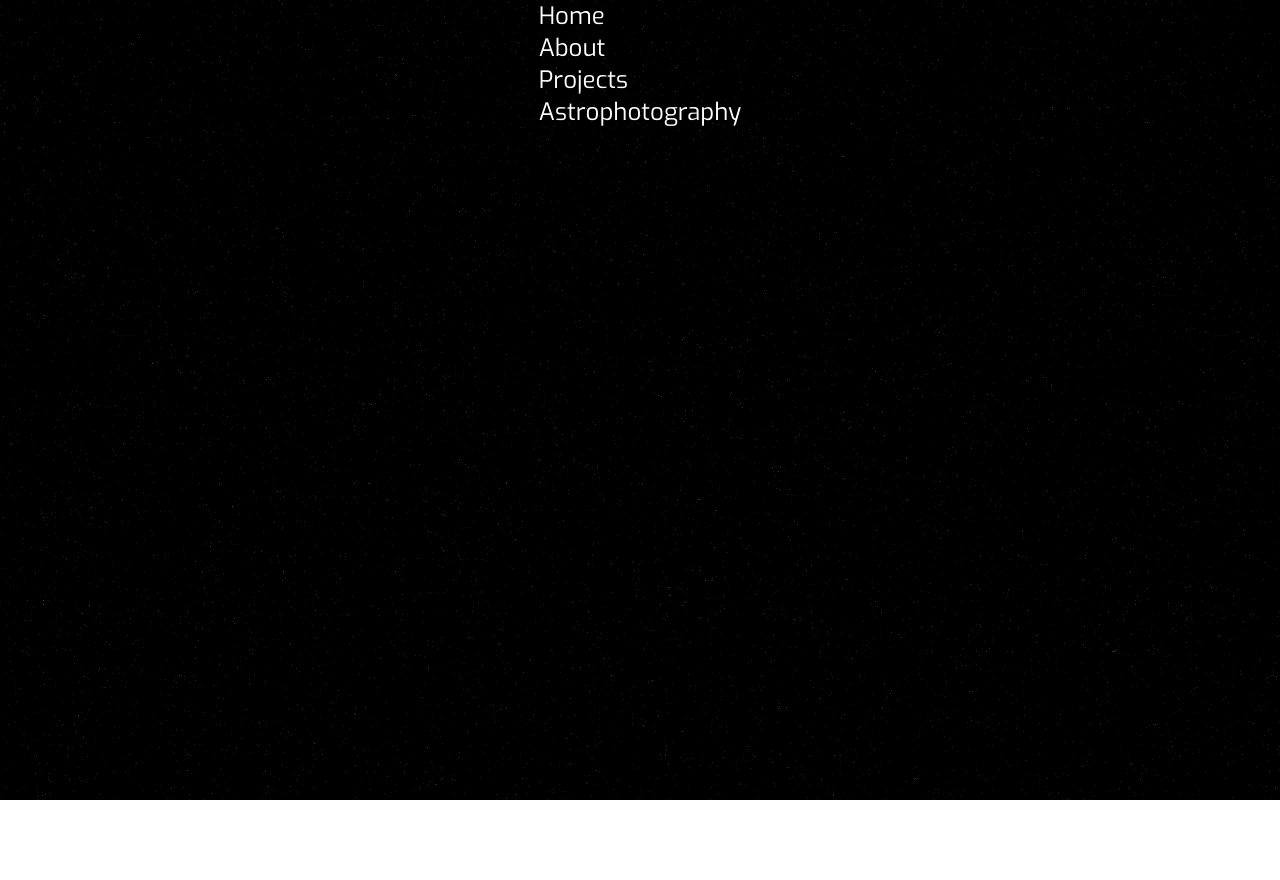
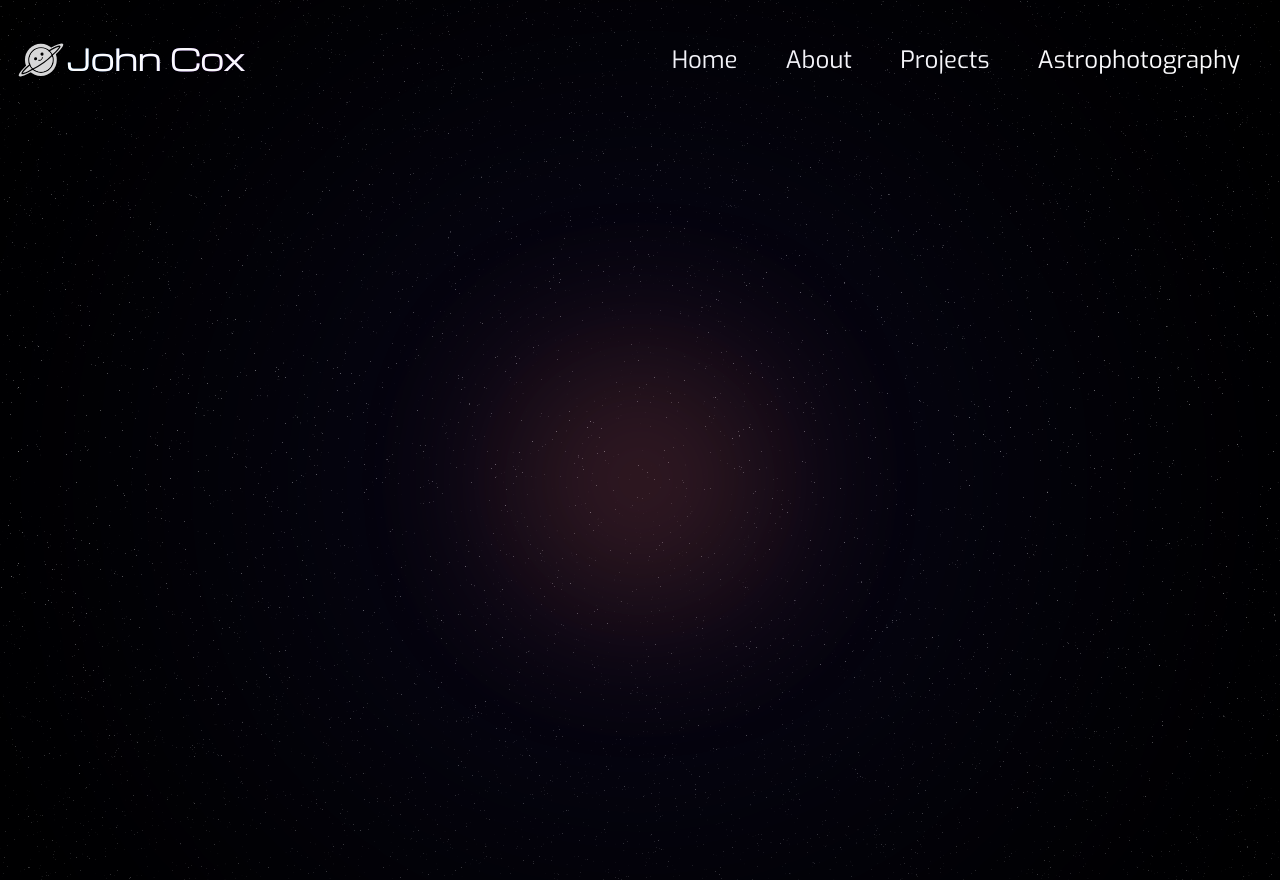
Before and after one commit to johncoxdev/personal-website, a Next.js app: page /about in a window 1280 px wide. Before the commit the page ends 800 px from the top, so only its background shows below. Built offline with nearby package versions, Linux system fonts and the light colour scheme.

Commit message:
forgot to push

```diff
--- a/src/app/about/page.tsx
+++ b/src/app/about/page.tsx
@@ -1,18 +1,13 @@
 import NebulaEffect from '@/components/NebulaEffect'
-import NormalNavbar from '@/components/NormalHeader'
+import NormalNavbar from '@/components/NormalNavbar'
 
 export default function About() {
   return (
     <main className="cursor-custom bg-stars bg-cover min-h-screen">
       <NormalNavbar />
-      {/* <NebulaEffect />
-      <NormalNavbar /> */}
-      {/* <div className='absolute'>
-        <div className='flex justify-center'>
-          <p className='animate-animate-text bg-gradient-to-r from-dark-babyblue via-babyblue via-blurple via-purple via-blurple via-babyblue to-dark-babyblue font-michroma bg-clip-text text-white text-4xl sm:text-5xl hover:text-transparent'>About Me</p>
-        </div>
-
-        </div> */}
+      <div className="flex items-center justify-center min-h-screen">
+        <NebulaEffect />
+      </div>
     </main>
   )
 }
--- a/src/components/NebulaEffect.tsx
+++ b/src/components/NebulaEffect.tsx
@@ -1,10 +1,10 @@
 const NebulaEffect = () => {
-    return (
-        <div className="flex justify-center">
-            <div className="absolute animate-animate-ping w-96 h-96 sm:w-114 sm:h-114 shrink-0 grow-0 rounded-full blur-5xl" style={{ background: 'radial-gradient(circle, rgba(48, 39, 143, 1) 0%, rgba(0, 0, 0, 0) 100%)' }}></div>
-            <div className="absolute animate-animate-ping w-28 h-28 sm:w-40 sm:h-40 shrink-0 grow-0 rounded-full blur-3xl" style={{ background: 'radial-gradient(circle, rgba(255, 119, 100, 1) 0%, rgba(0, 0, 0, 0) 100%)' }}></div>
-        </div>
-    )
-}
+  return (
+    <div className="fixed flex items-center justify-center">
+      <div className="animate-animate-ping w-96 h-96 sm:w-114 sm:h-114 rounded-full blur-5xl absolute" style={{ background: 'radial-gradient(circle, rgba(48, 39, 143, 1) 0%, rgba(0, 0, 0, 0) 100%)' }}></div>
+      <div className="animate-animate-ping w-28 h-28 sm:w-40 sm:h-40 rounded-full blur-3xl absolute" style={{ background: 'radial-gradient(circle, rgba(255, 119, 100, 1) 0%, rgba(0, 0, 0, 0) 100%)' }}></div>
+    </div>
+  );
+};
 
-export default NebulaEffect
+export default NebulaEffect;
--- a/src/components/NormalHeader.tsx
+++ b/src/components/NormalNavbar.tsx
@@ -2,8 +2,12 @@ import Link from "next/link";
 
 const NormalNavbar = () => {
   return (
-    <nav className="flex justify-center">
-      <ul className="text-white text-2xl font-exo">
+    <nav className="pt-10 flex items-center justify-between">
+      <div className='flex pl-4'>
+          <img src="./Willow.svg" width="50" height="50" alt="Willow the Planet Logo"/>
+          <p className='animate-animate-text bg-gradient-to-r from-dark-babyblue via-babyblue via-blurple via-purple via-blurple via-babyblue to-dark-babyblue font-michroma bg-clip-text text-white text-3xl hover:text-transparent'>John Cox</p>
+      </div>
+      <ul className="flex text-white text-2xl font-exo pr-4">
         <li>
           <Link href={"/"}>
             <span className="cursor-custom group text-white transition-all duration-500 ease-in-out mx-6">
```
